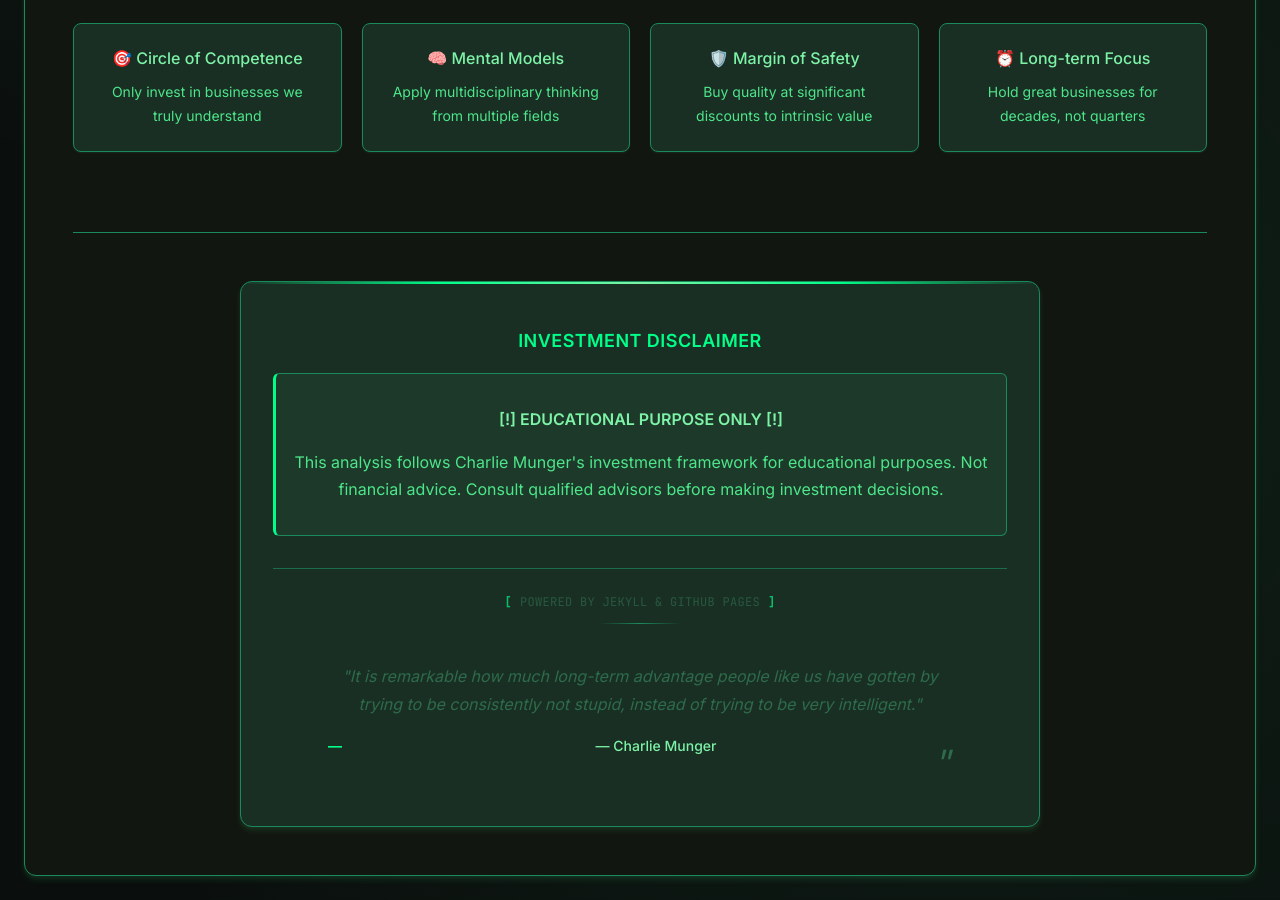
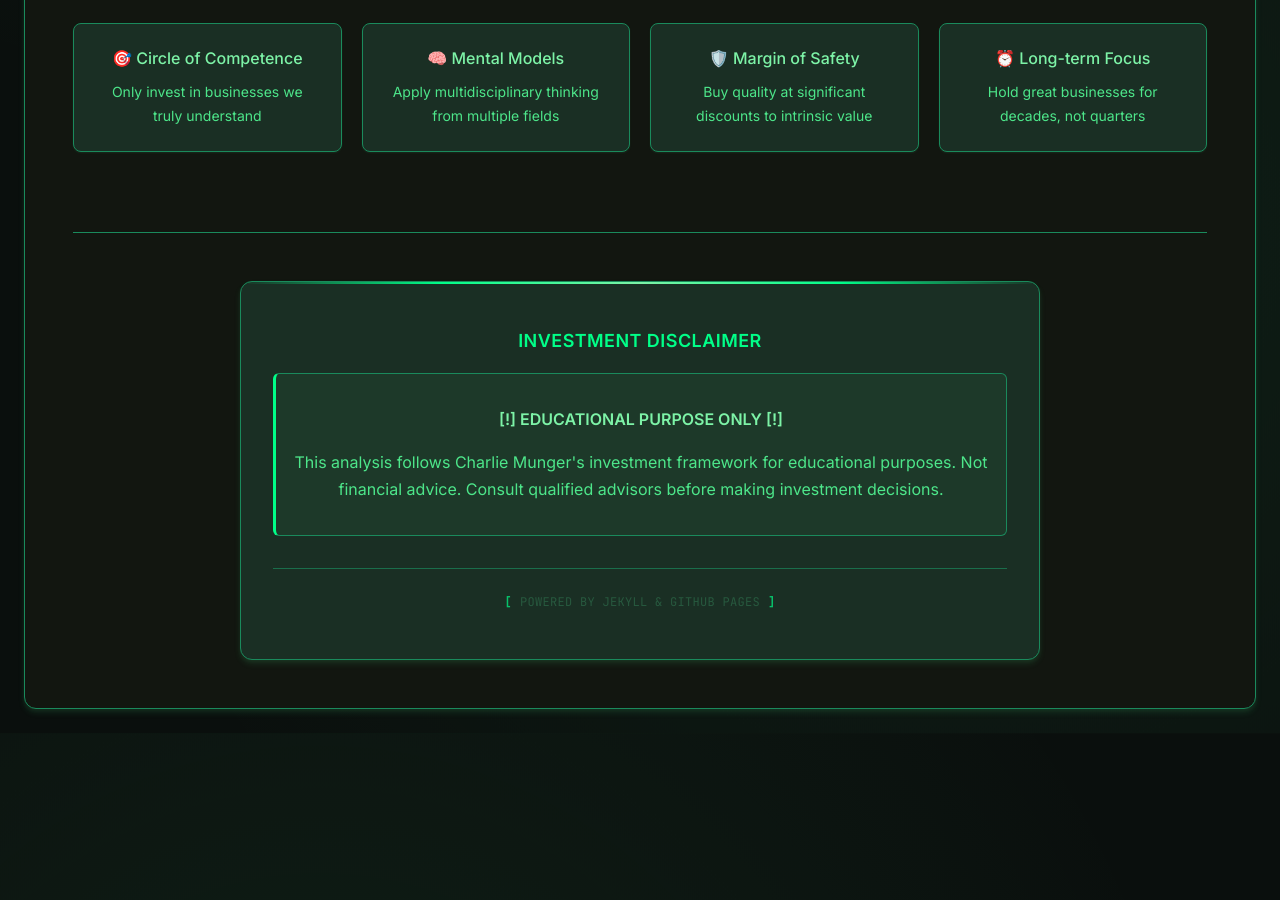
Before and after one commit to ohmji/wwqi, a Jekyll site: the page built from index.md, in a window 1280 px wide and 900 px high, scrolled down 1271 px. Built offline with Jekyll 4.4.1, drawn with Linux system fonts in a browser that asks for light colours; after the commit the page ends 2004 px from its top, so only the background shows below that.

Commit message:
feat: clean footer

```diff
--- a/_layouts/default.html
+++ b/_layouts/default.html
@@ -53,13 +53,6 @@
           <div class="footer-bottom">
             <div class="powered-by">
               <span class="retro-text">POWERED BY JEKYLL & GITHUB PAGES</span>
-            </div>
-
-            <div class="footer-quote">
-              <blockquote>
-                <em>"It is remarkable how much long-term advantage people like us have gotten by trying to be consistently not stupid, instead of trying to be very intelligent."</em>
-                <cite>— Charlie Munger</cite>
-              </blockquote>
             </div>
           </div>
         </div>
```
